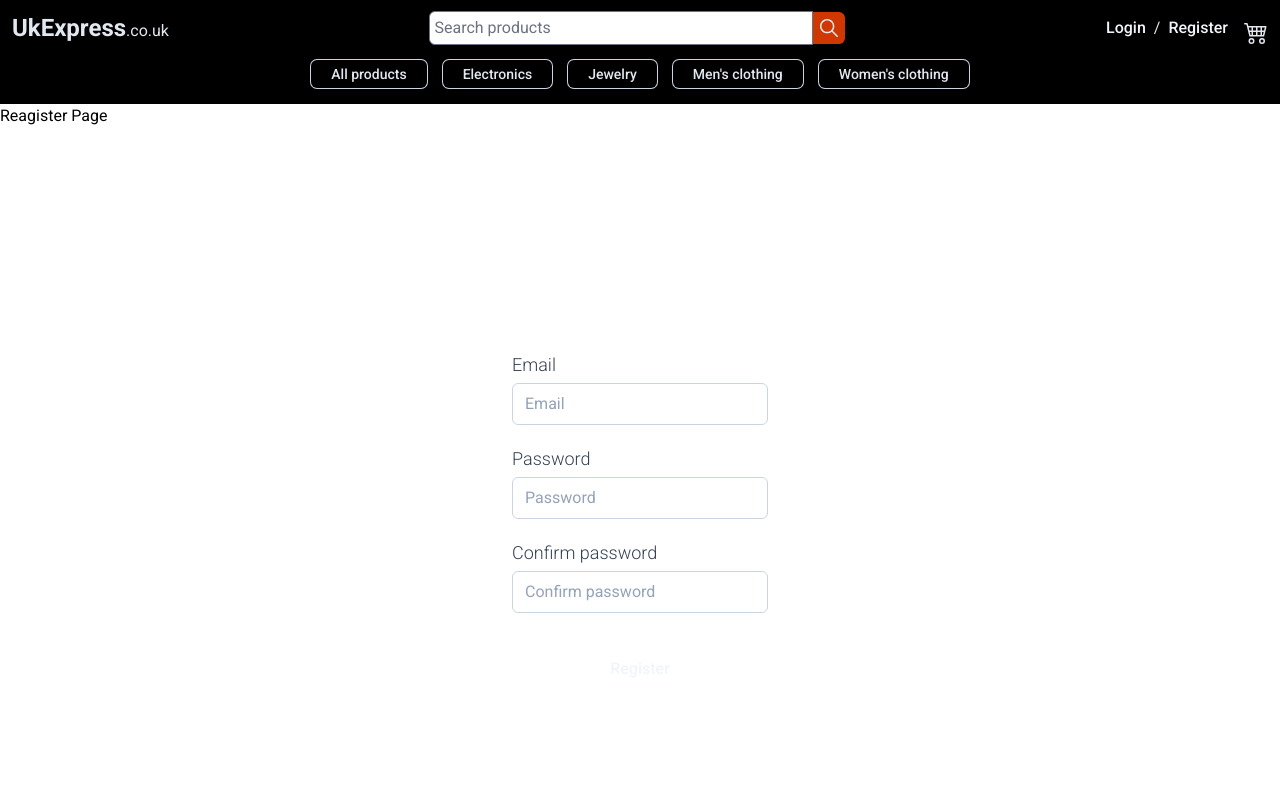
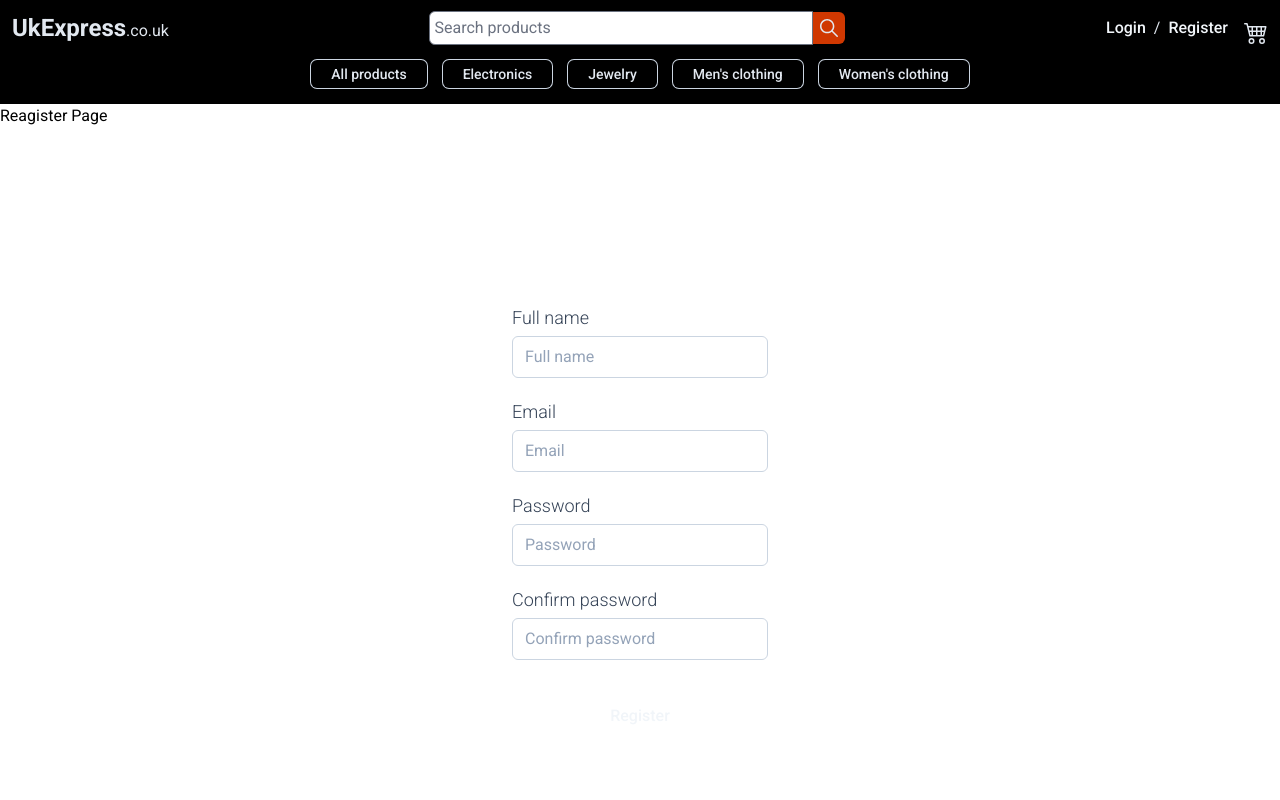
Before and after one commit to NDraganov/uk-express, a React (Vite) app: page /register in a window 1280 px wide. Shown: the top 800 px of the page. Built offline with nearby package versions, Linux system fonts and the light colour scheme.

Commit message:
Prepare the signup form

```diff
--- a/src/features/auth/register/RegisterForm.tsx
+++ b/src/features/auth/register/SignupForm.tsx
@@ -1,14 +1,28 @@
 import { useForm } from "react-hook-form";
 import SubmitButton from "../../../ui/SubmitButton";
 
-export default function RegisterForm() {
-  const { register, handleSubmit } = useForm();
+export default function SignupForm() {
+  const { register, getValues, handleSubmit } = useForm();
+
+  const onSubmit = handleSubmit((data) => console.log(data));
 
   return (
     <form
       className="flex items-center justify-center flex-col gap-4 w-1/5"
-      onSubmit={handleSubmit}
+      onSubmit={onSubmit}
     >
+      <div className="flex items-start justify-center flex-col w-full">
+        <label className="text-lg text-slate-700 font-light" htmlFor="fullName">
+          Full name
+        </label>
+        <input
+          className="w-full border border-slate-300 rounded-md focus:outline-none focus:border-orange-500 focus:ring-orange-500 placeholder-slate-400 my-1"
+          type="text"
+          placeholder="Full name"
+          {...register("fullName", { required: "This field is required!" })}
+          required
+        />
+      </div>
       <div className="flex items-start justify-center flex-col w-full">
         <label className="text-lg text-slate-700 font-light" htmlFor="email">
           Email
@@ -17,7 +31,13 @@ export default function RegisterForm() {
           className="w-full border border-slate-300 rounded-md focus:outline-none focus:border-orange-500 focus:ring-orange-500 placeholder-slate-400 my-1"
           type="email"
           placeholder="Email"
-          {...register("email")}
+          {...register("email", {
+            required: "This field is required!",
+            pattern: {
+              value: /\S+@\S+\.\S+/,
+              message: "Please provide a valid email address!",
+            },
+          })}
           required
         />
       </div>
@@ -29,7 +49,13 @@ export default function RegisterForm() {
           className="w-full border border-slate-300 rounded-md focus:outline-none focus:border-orange-500 focus:ring-orange-500 placeholder-slate-400 my-1"
           type="password"
           placeholder="Password"
-          {...register("password")}
+          {...register("password", {
+            required: "This field is required!",
+            minLength: {
+              value: 8,
+              message: "Password needs a minimum of 8 characters!",
+            },
+          })}
           required
         />
       </div>
@@ -44,7 +70,11 @@ export default function RegisterForm() {
           className="w-full border border-slate-300 rounded-md focus:outline-none focus:border-orange-500 focus:ring-orange-500 placeholder-slate-400 my-1"
           type="password"
           placeholder="Confirm password"
-          {...register("confirmPassword")}
+          {...register("confirmPassword", {
+            required: "This field is required!",
+            validate: (value) =>
+              value === getValues().password || "Passwords need to match!",
+          })}
           required
         />
       </div>
--- a/src/pages/RegisterPage.tsx
+++ b/src/pages/RegisterPage.tsx
@@ -1,11 +1,11 @@
-import RegisterForm from "../features/auth/register/RegisterForm";
+import SignupForm from "../features/auth/register/SignupForm";
 
 export default function RegisterPage() {
   return (
     <main>
       <h1>Reagister Page</h1>
       <div className="flex items-center justify-center h-screen">
-        <RegisterForm />
+        <SignupForm />
       </div>
     </main>
   );
```
